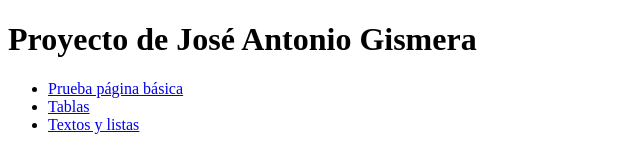
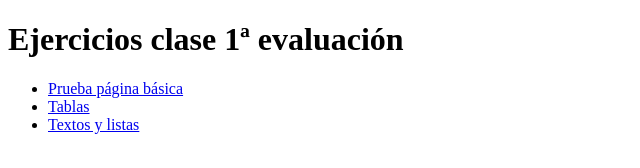
Before and after one commit to JoseAntonioGismera/1EVAL_HTMLyCSS_TICO2_joseantoniogismera, a plain HTML site: page index.html in a window 1280 px wide. Shown: the whole page, without its empty margins (0-640 px from the left). Drawn offline with Linux system fonts and the light colour scheme.

Commit message:
Update index.html

```diff
--- a/index.html
+++ b/index.html
@@ -7,7 +7,7 @@
     <title>Ejercicios clase 1 evaluación</title>
 </head>
 <body>
-    <h1>Proyecto de José Antonio Gismera</h1>
+    <h1>Ejercicios clase 1ª evaluación</h1>
 
     <ul>
       <li> <a href="paginabasica/página html.html" target="_blank"> Prueba página básica </a> </li>
```
